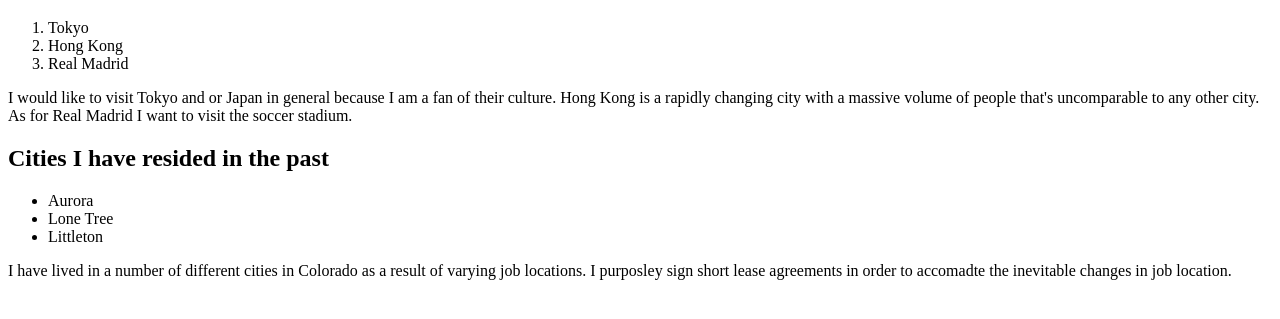
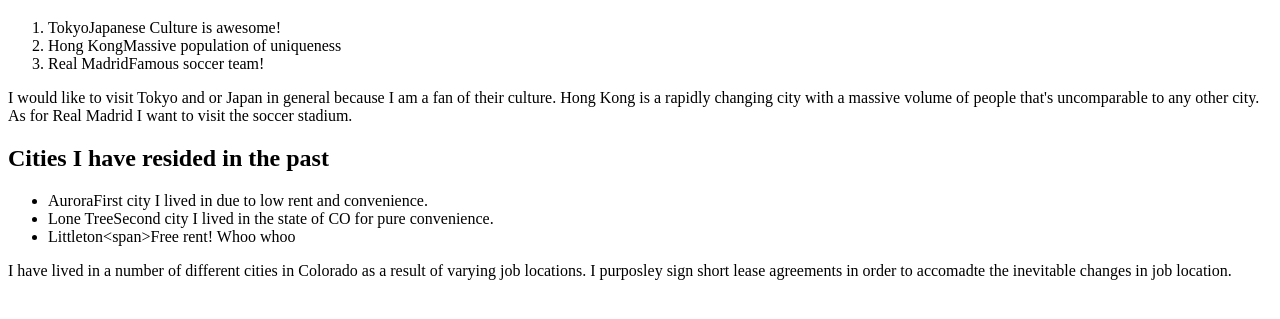
Before and after one commit to N8BAUER/HTML, a plain HTML site: page index.html in a window 1280 px wide. Shown: the part 61-380 px from the top of the page. Drawn offline with Linux system fonts and the light colour scheme.

Commit message:
span via html elements

```diff
--- a/index.html
+++ b/index.html
@@ -7,19 +7,20 @@
   <body>
     <h1>Cities I want to visit in the future</h1>
       <ol>
-        <li>Tokyo</li>
-        <li>Hong Kong</li>
-        <li>Real Madrid</li>
+        <li>Tokyo<span>Japanese Culture is awesome!</span></li>
+        <li>Hong Kong<span>Massive population of uniqueness</span></li>
+        <li>Real Madrid<span>Famous soccer team!</span></li>
       </ol>
       <p>I would like to visit Tokyo and or Japan in general because I am a fan of their culture.
       Hong Kong is a rapidly changing city with a massive volume of people that's uncomparable to any other city.
       As for Real Madrid I want to visit the soccer stadium.       </p>
     <h2>Cities I have resided in the past</h2>
       <ul>
-        <li>Aurora</li>
-        <li>Lone Tree</li>
-        <li>Littleton</li>
+        <li>Aurora<span>First city I lived in due to low rent and convenience.</span></li>
+        <li>Lone Tree<span>Second city I lived in the state of CO for pure convenience.</span></li>
+        <li>Littleton&lt;span&gt;Free rent! Whoo whoo</span></li>
       </ul>
-      <p>I have lived in a number of different cities in Colorado as a result of varying job locations.  I purposley sign short lease agreements in order to accomadte the inevitable changes in job location.</p>
+      <p>I have lived in a number of different cities in Colorado as a result of varying job locations.  I purposley sign short lease agreements in order to accomadte the inevitable changes in job location.
+</p>
   </body>
 </html>
```
